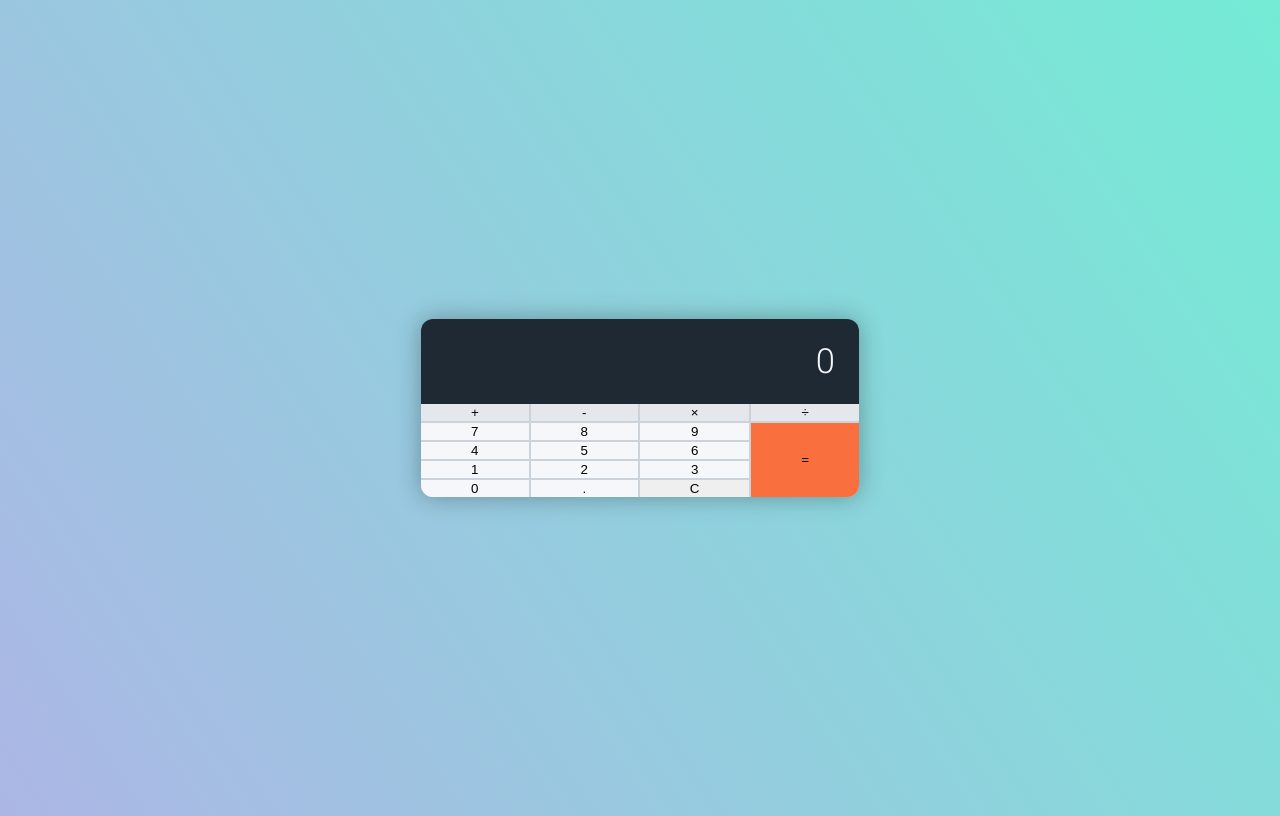
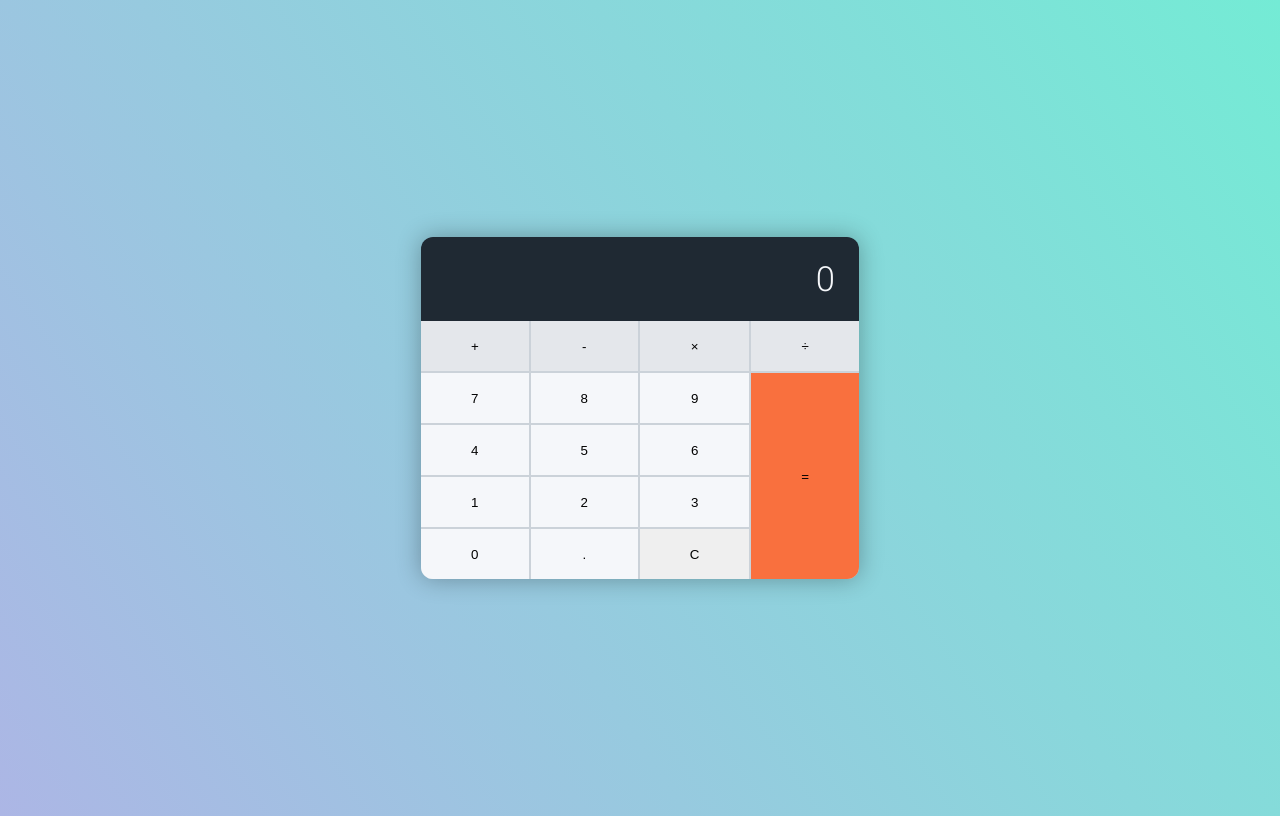
Before and after one commit to chromey85/Calculator, a plain HTML site: page index.html in a window 1280 px wide. Drawn offline with Linux system fonts and the light colour scheme.

Commit message:
grid styling fixed

```diff
--- a/style.css
+++ b/style.css
@@ -63,6 +63,7 @@ body {
 .calculator_keys {
     background: var(--grey-200);
     display: grid;
+    grid-auto-rows: 50px;
     grid-gap: 2px;
     grid-template-columns: repeat(4, auto);
     grid-template-areas:
```
